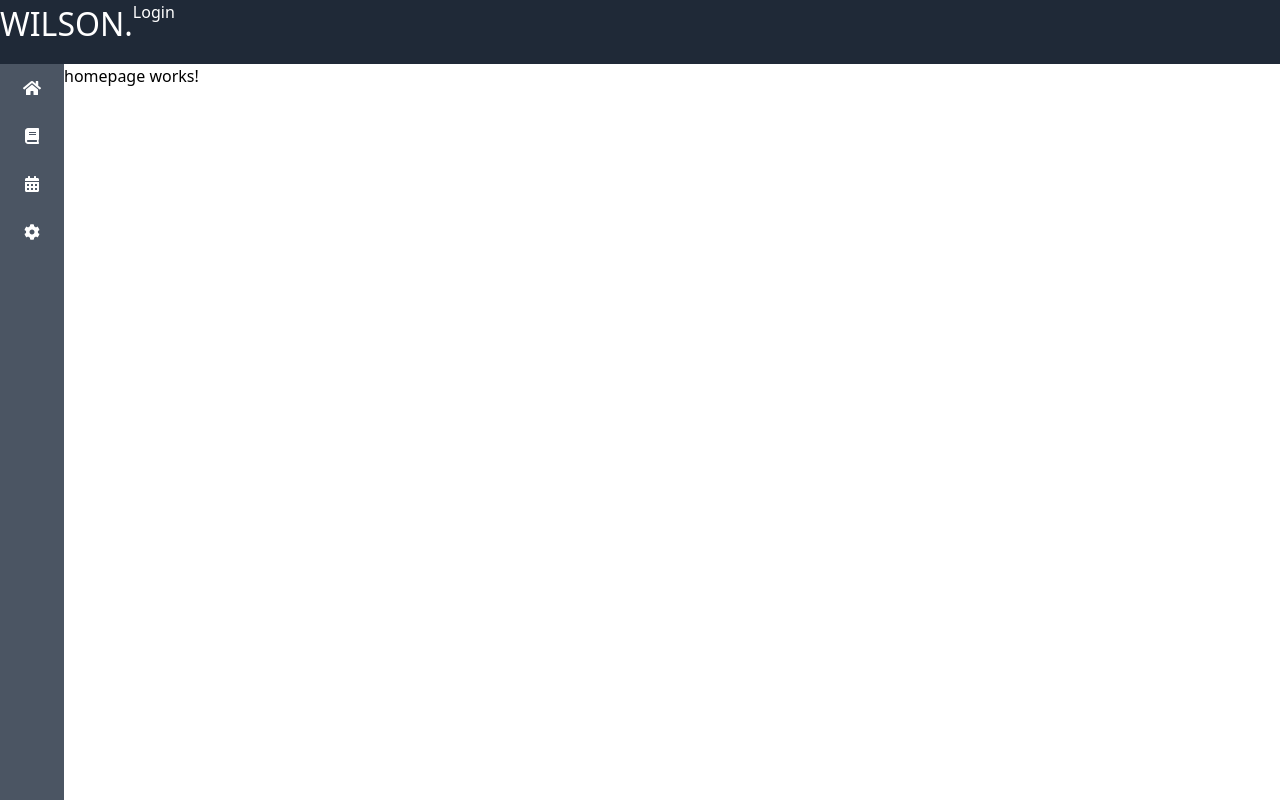
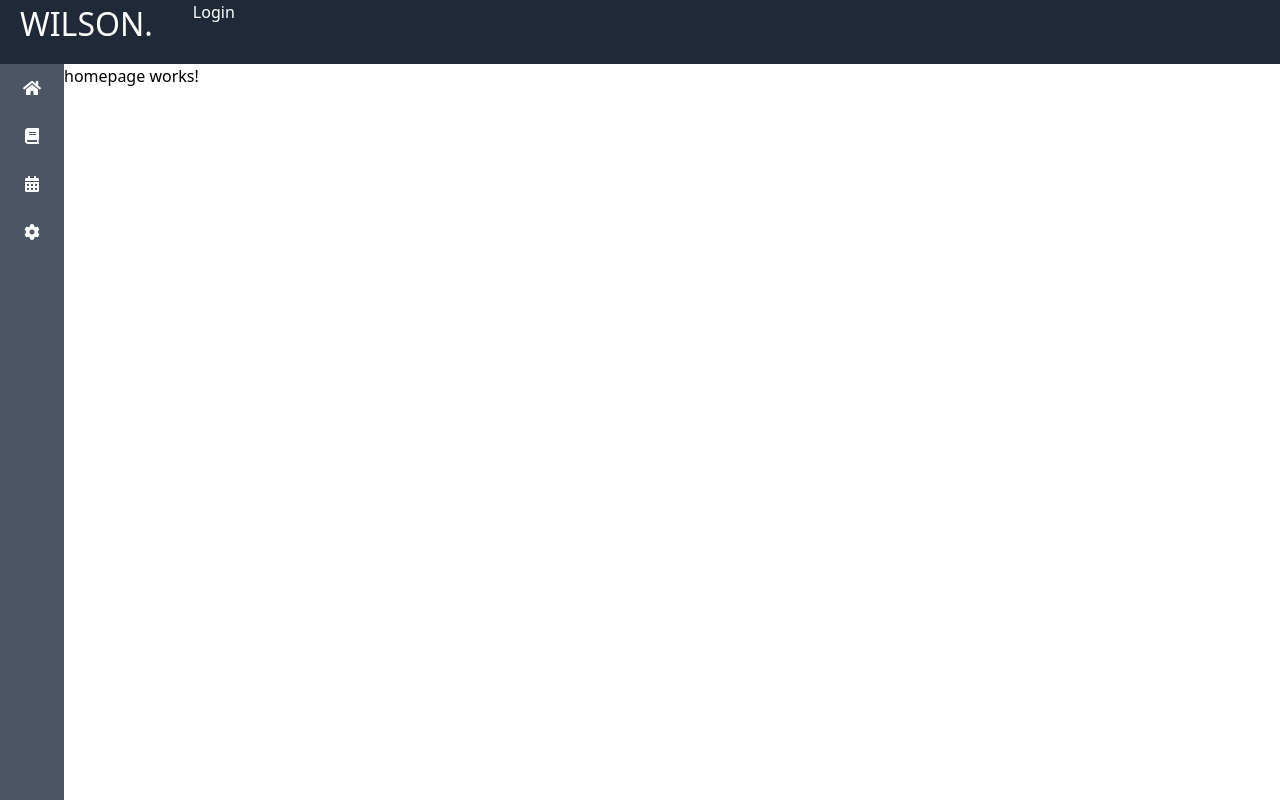
Before and after one commit to Omi0/m79-frontend, an Angular app: page / in a window 1280 px wide. Built offline with nearby package versions, Linux system fonts and the light colour scheme.

Commit message:
style mainbar component

```diff
--- a/src/app/modules/core/components/mainbar/mainbar.component.html
+++ b/src/app/modules/core/components/mainbar/mainbar.component.html
@@ -1,8 +1,10 @@
 <a routerLink="/" class="logo">Wilson.</a>
 
-<ng-container  *ngIf="user$ | async as user; else notFound">
-    {{ user.username }}
-    <fa-icon [icon]="logoutIcon" (click)="logout()"></fa-icon>
-</ng-container>
+<div class="mainbar-menu">
+    <ng-container  *ngIf="user$ | async as user; else notFound">
+        <a class="item">Hello, {{ user.username || user.name}}</a>
+        <a class="item" (click)="logout()"><fa-icon [icon]="logoutIcon"></fa-icon></a>
+    </ng-container>
 
-<ng-template #notFound><div (click)="login()">Login</div></ng-template>
+    <ng-template #notFound><a class="item" (click)="login()">Login</a></ng-template>
+</div>
--- a/src/app/modules/core/components/mainbar/mainbar.component.scss
+++ b/src/app/modules/core/components/mainbar/mainbar.component.scss
@@ -1,5 +1,8 @@
 :host {
     .logo {
-        @apply tw-uppercase tw-text-[2rem];
+        @apply tw-uppercase tw-text-[2rem] tw-px-5 tw-cursor-pointer hover:tw-text-gray-400 tw-transition-colors;
+    }
+    .item {
+        @apply tw-p-5 tw-cursor-pointer hover:tw-text-gray-400 tw-transition-colors
     }
 }
```
